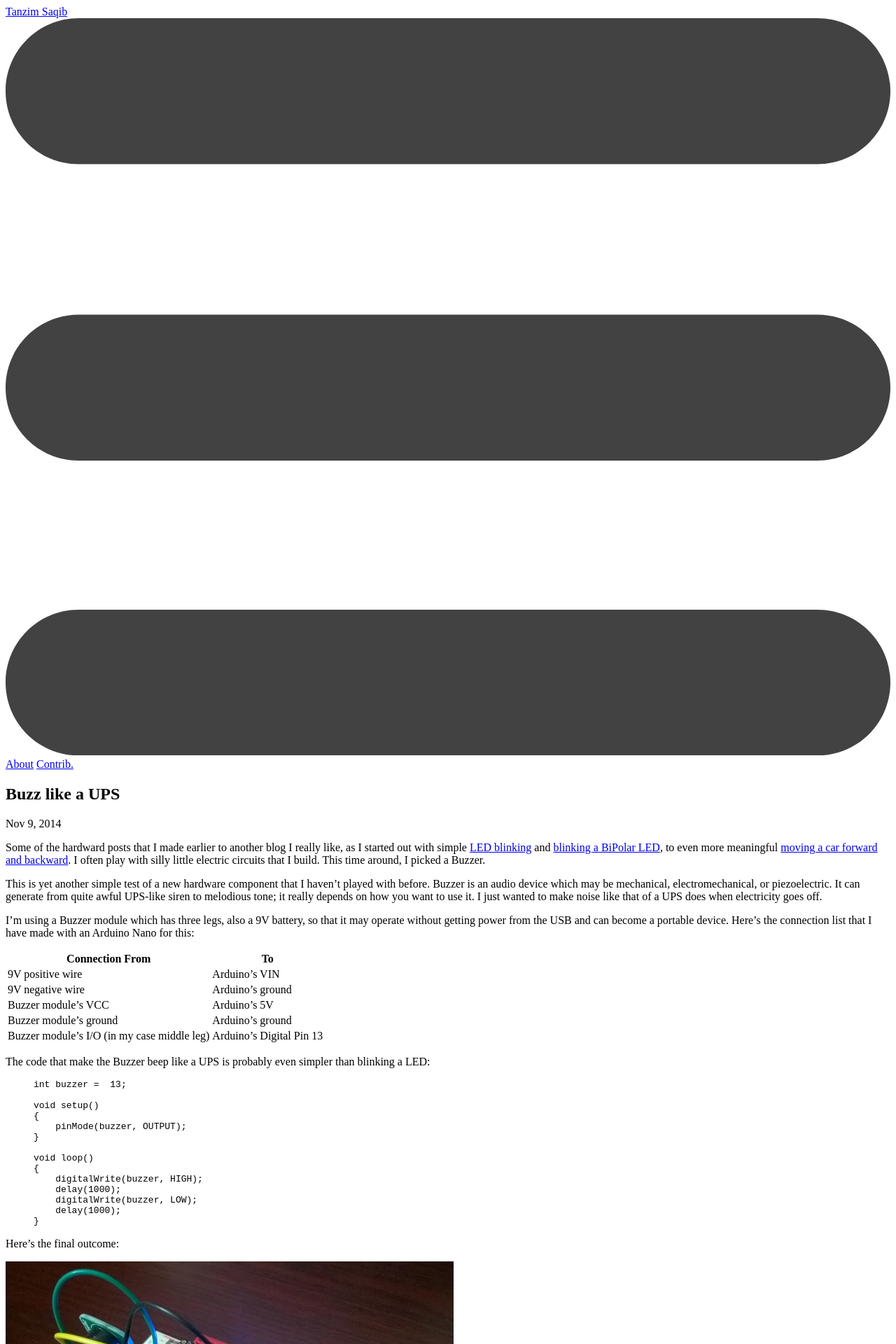
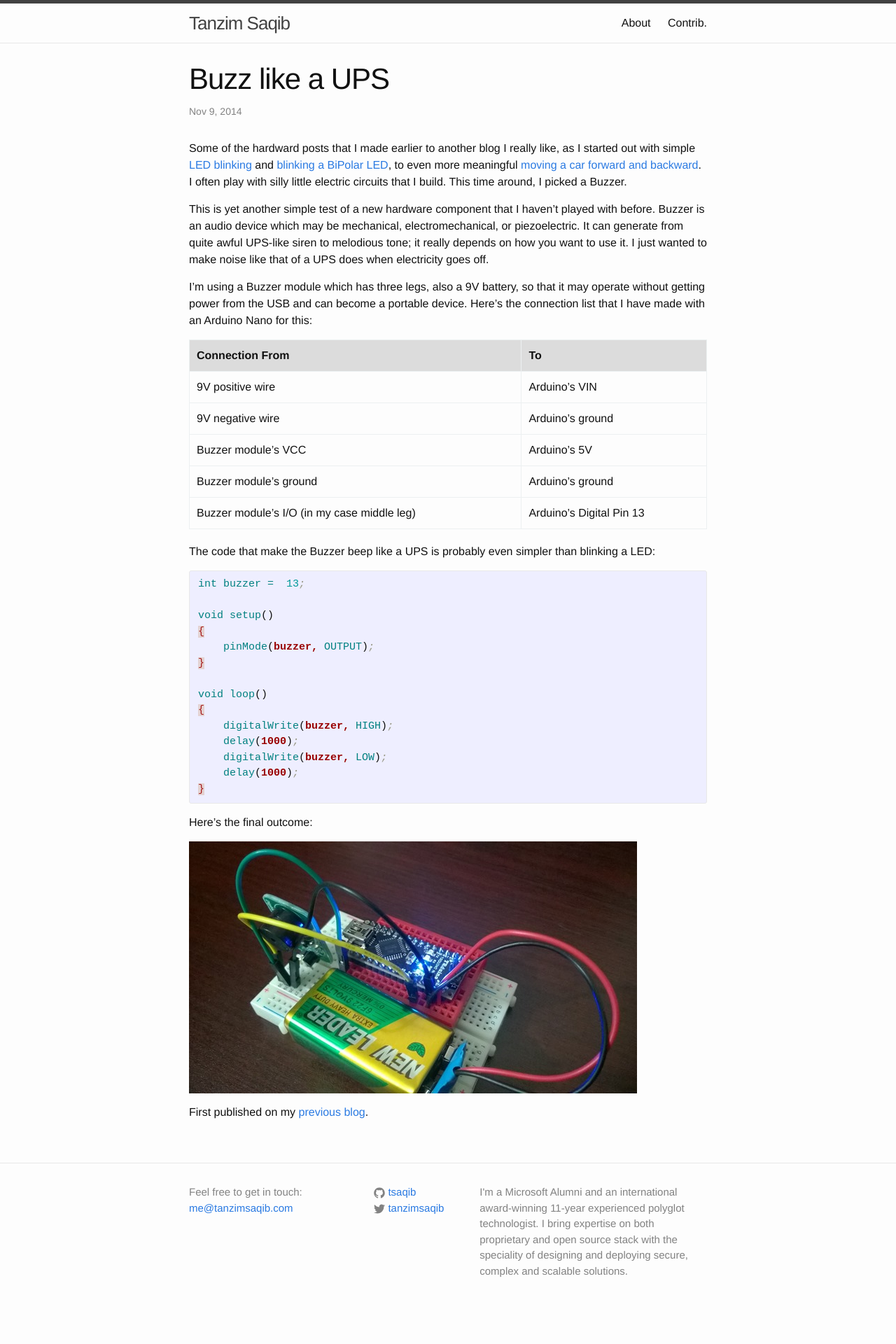
Before and after one commit to tsaqib/www, a Jekyll site: the page built from _posts/2014-11-09-buzz-like-ups.md, in a window 1280 px wide. Shown: the top 1920 px of the page at 70% size. Built offline with Jekyll 4.4.1, drawn with Linux system fonts in a browser that asks for light colours; comment, search, counter and statistics services are not loaded; after the commit the page ends 1887 px from its top, so only the background shows below that.

Commit message:
Putting back CSS

```diff
--- /dev/null
+++ b/css/main.css
@@ -0,0 +1,469 @@
+/**
+ * Reset some basic elements
+ */
+body, h1, h2, h3, h4, h5, h6,
+p, blockquote, pre, hr,
+dl, dd, ol, ul, figure {
+  margin: 0;
+  padding: 0; }
+
+/**
+ * Basic styling
+ */
+body {
+  font: 400 16px/1.5 "Helvetica Neue", Helvetica, Arial, sans-serif;
+  color: #111;
+  background-color: #fdfdfd;
+  -webkit-text-size-adjust: 100%;
+  -webkit-font-feature-settings: "kern" 1;
+  -moz-font-feature-settings: "kern" 1;
+  -o-font-feature-settings: "kern" 1;
+  font-feature-settings: "kern" 1;
+  font-kerning: normal; }
+
+/**
+ * Set `margin-bottom` to maintain vertical rhythm
+ */
+h1, h2, h3, h4, h5, h6,
+p, blockquote, pre,
+ul, ol, dl, figure,
+.highlight {
+  margin-bottom: 15px; }
+
+/**
+ * Images
+ */
+img {
+  max-width: 100%;
+  vertical-align: middle; }
+
+/**
+ * Figures
+ */
+figure > img {
+  display: block; }
+
+figcaption {
+  font-size: 14px; }
+
+/**
+ * Lists
+ */
+ul, ol {
+  margin-left: 30px; }
+
+li > ul,
+li > ol {
+  margin-bottom: 0; }
+
+/**
+ * Headings
+ */
+h1, h2, h3, h4, h5, h6 {
+  font-weight: 400; }
+
+/**
+ * Links
+ */
+a {
+  color: #2a7ae2;
+  text-decoration: none; }
+  a:visited {
+    color: #1756a9; }
+  a:hover {
+    color: #111;
+    text-decoration: underline; }
+
+/**
+ * Blockquotes
+ */
+blockquote {
+  color: #828282;
+  border-left: 4px solid #e8e8e8;
+  padding-left: 15px;
+  font-size: 18px;
+  letter-spacing: -1px;
+  font-style: italic; }
+  blockquote > :last-child {
+    margin-bottom: 0; }
+
+/**
+ * Code formatting
+ */
+pre,
+code {
+  font-size: 15px;
+  border: 1px solid #e8e8e8;
+  border-radius: 3px;
+  background-color: #eef; }
+
+code {
+  padding: 1px 5px; }
+
+pre {
+  padding: 8px 12px;
+  overflow-x: auto; }
+  pre > code {
+    border: 0;
+    padding-right: 0;
+    padding-left: 0; }
+
+/**
+ * Wrapper
+ */
+.wrapper {
+  max-width: -webkit-calc(800px - (30px * 2));
+  max-width: calc(800px - (30px * 2));
+  margin-right: auto;
+  margin-left: auto;
+  padding-right: 30px;
+  padding-left: 30px; }
+  @media screen and (max-width: 800px) {
+    .wrapper {
+      max-width: -webkit-calc(800px - (30px));
+      max-width: calc(800px - (30px));
+      padding-right: 15px;
+      padding-left: 15px; } }
+
+/**
+ * Clearfix
+ */
+.wrapper:after, .footer-col-wrapper:after {
+  content: "";
+  display: table;
+  clear: both; }
+
+/**
+ * Icons
+ */
+.icon > svg {
+  display: inline-block;
+  width: 16px;
+  height: 16px;
+  vertical-align: middle; }
+  .icon > svg path {
+    fill: #828282; }
+
+table {
+  width: 100%;
+  border-collapse: collapse;
+  text-align: left;
+  overflow: hidden;
+  margin-bottom: 20px; }
+  table td, table th {
+    padding: 10px;
+    border: 1px solid #ECF0F1; }
+  table th {
+    background-color: gainsboro; }
+
+/**
+ * Site header
+ */
+.site-header {
+  border-top: 5px solid #424242;
+  border-bottom: 1px solid #e8e8e8;
+  min-height: 56px;
+  position: relative; }
+
+.site-title {
+  font-size: 26px;
+  font-weight: 300;
+  line-height: 56px;
+  letter-spacing: -1px;
+  margin-bottom: 0;
+  float: left; }
+  .site-title, .site-title:visited {
+    color: #424242; }
+
+.site-nav {
+  float: right;
+  line-height: 56px; }
+  .site-nav .menu-icon {
+    display: none; }
+  .site-nav .page-link {
+    color: #111;
+    line-height: 1.5; }
+    .site-nav .page-link:not(:last-child) {
+      margin-right: 20px; }
+  @media screen and (max-width: 600px) {
+    .site-nav {
+      position: absolute;
+      top: 9px;
+      right: 15px;
+      background-color: #fdfdfd;
+      border: 1px solid #e8e8e8;
+      border-radius: 5px;
+      text-align: right; }
+      .site-nav .menu-icon {
+        display: block;
+        float: right;
+        width: 36px;
+        height: 26px;
+        line-height: 0;
+        padding-top: 10px;
+        text-align: center; }
+        .site-nav .menu-icon > svg {
+          width: 18px;
+          height: 15px; }
+          .site-nav .menu-icon > svg path {
+            fill: #424242; }
+      .site-nav .trigger {
+        clear: both;
+        display: none; }
+      .site-nav:hover .trigger {
+        display: block;
+        padding-bottom: 5px; }
+      .site-nav .page-link {
+        display: block;
+        padding: 5px 10px;
+        margin-left: 20px; }
+        .site-nav .page-link:not(:last-child) {
+          margin-right: 0; } }
+
+/**
+ * Site footer
+ */
+.site-footer {
+  border-top: 1px solid #e8e8e8;
+  padding: 30px 0; }
+
+.footer-heading {
+  font-size: 18px;
+  margin-bottom: 15px; }
+
+.contact-list,
+.social-media-list {
+  list-style: none;
+  margin-left: 0; }
+
+.footer-col-wrapper {
+  font-size: 15px;
+  color: #828282;
+  margin-left: -15px; }
+
+.footer-col {
+  float: left;
+  margin-bottom: 15px;
+  padding-left: 15px; }
+
+.footer-col-1 {
+  width: -webkit-calc(35% - (30px / 2));
+  width: calc(35% - (30px / 2)); }
+
+.footer-col-2 {
+  width: -webkit-calc(20% - (30px / 2));
+  width: calc(20% - (30px / 2)); }
+
+.footer-col-3 {
+  width: -webkit-calc(45% - (30px / 2));
+  width: calc(45% - (30px / 2)); }
+
+@media screen and (max-width: 800px) {
+  .footer-col-1,
+  .footer-col-2 {
+    width: -webkit-calc(50% - (30px / 2));
+    width: calc(50% - (30px / 2)); }
+
+  .footer-col-3 {
+    width: -webkit-calc(100% - (30px / 2));
+    width: calc(100% - (30px / 2)); } }
+@media screen and (max-width: 600px) {
+  .footer-col {
+    float: none;
+    width: -webkit-calc(100% - (30px / 2));
+    width: calc(100% - (30px / 2)); } }
+/**
+ * Page content
+ */
+.page-content {
+  padding: 30px 0; }
+
+.page-heading {
+  font-size: 20px; }
+
+.post-list {
+  margin-left: 0;
+  list-style: none; }
+  .post-list > li {
+    margin-bottom: 30px; }
+
+.post-meta {
+  font-size: 14px;
+  color: #828282; }
+
+.post-link {
+  display: block;
+  font-size: 24px; }
+
+/**
+ * Posts
+ */
+.post-header {
+  margin-bottom: 30px; }
+
+.post-title {
+  font-size: 42px;
+  letter-spacing: -1px;
+  line-height: 1; }
+  @media screen and (max-width: 800px) {
+    .post-title {
+      font-size: 36px; } }
+
+.post-content {
+  margin-bottom: 30px; }
+  .post-content h2 {
+    font-size: 32px; }
+    @media screen and (max-width: 800px) {
+      .post-content h2 {
+        font-size: 28px; } }
+  .post-content h3 {
+    font-size: 26px; }
+    @media screen and (max-width: 800px) {
+      .post-content h3 {
+        font-size: 22px; } }
+  .post-content h4 {
+    font-size: 20px; }
+    @media screen and (max-width: 800px) {
+      .post-content h4 {
+        font-size: 18px; } }
+
+/**
+ * Syntax highlighting styles
+ */
+.highlight {
+  background: #fff; }
+  .highlighter-rouge .highlight {
+    background: #eef; }
+  .highlight .c {
+    color: #998;
+    font-style: italic; }
+  .highlight .err {
+    color: #a61717;
+    background-color: #e3d2d2; }
+  .highlight .k {
+    font-weight: bold; }
+  .highlight .o {
+    font-weight: bold; }
+  .highlight .cm {
+    color: #998;
+    font-style: italic; }
+  .highlight .cp {
+    color: #999;
+    font-weight: bold; }
+  .highlight .c1 {
+    color: #998;
+    font-style: italic; }
+  .highlight .cs {
+    color: #999;
+    font-weight: bold;
+    font-style: italic; }
+  .highlight .gd {
+    color: #000;
+    background-color: #fdd; }
+  .highlight .gd .x {
+    color: #000;
+    background-color: #faa; }
+  .highlight .ge {
+    font-style: italic; }
+  .highlight .gr {
+    color: #a00; }
+  .highlight .gh {
+    color: #999; }
+  .highlight .gi {
+    color: #000;
+    background-color: #dfd; }
+  .highlight .gi .x {
+    color: #000;
+    background-color: #afa; }
+  .highlight .go {
+    color: #888; }
+  .highlight .gp {
+    color: #555; }
+  .highlight .gs {
+    font-weight: bold; }
+  .highlight .gu {
+    color: #aaa; }
+  .highlight .gt {
+    color: #a00; }
+  .highlight .kc {
+    font-weight: bold; }
+  .highlight .kd {
+    font-weight: bold; }
+  .highlight .kp {
+    font-weight: bold; }
+  .highlight .kr {
+    font-weight: bold; }
+  .highlight .kt {
+    color: #458;
+    font-weight: bold; }
+  .highlight .m {
+    color: #099; }
+  .highlight .s {
+    color: #d14; }
+  .highlight .na {
+    color: #008080; }
+  .highlight .nb {
+    color: #0086B3; }
+  .highlight .nc {
+    color: #458;
+    font-weight: bold; }
+  .highlight .no {
+    color: #008080; }
+  .highlight .ni {
+    color: #800080; }
+  .highlight .ne {
+    color: #900;
+    font-weight: bold; }
+  .highlight .nf {
+    color: #900;
+    font-weight: bold; }
+  .highlight .nn {
+    color: #555; }
+  .highlight .nt {
+    color: #000080; }
+  .highlight .nv {
+    color: #008080; }
+  .highlight .ow {
+    font-weight: bold; }
+  .highlight .w {
+    color: #bbb; }
+  .highlight .mf {
+    color: #099; }
+  .highlight .mh {
+    color: #099; }
+  .highlight .mi {
+    color: #099; }
+  .highlight .mo {
+    color: #099; }
+  .highlight .sb {
+    color: #d14; }
+  .highlight .sc {
+    color: #d14; }
+  .highlight .sd {
+    color: #d14; }
+  .highlight .s2 {
+    color: #d14; }
+  .highlight .se {
+    color: #d14; }
+  .highlight .sh {
+    color: #d14; }
+  .highlight .si {
+    color: #d14; }
+  .highlight .sx {
+    color: #d14; }
+  .highlight .sr {
+    color: #009926; }
+  .highlight .s1 {
+    color: #d14; }
+  .highlight .ss {
+    color: #990073; }
+  .highlight .bp {
+    color: #999; }
+  .highlight .vc {
+    color: #008080; }
+  .highlight .vg {
+    color: #008080; }
+  .highlight .vi {
+    color: #008080; }
+  .highlight .il {
+    color: #099; }
```
Also changed, not shown: _posts/2016-05-22-jekyll-github-combo.md (+1 -1 lines).
